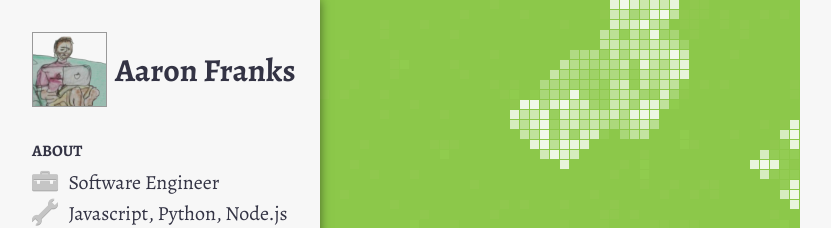
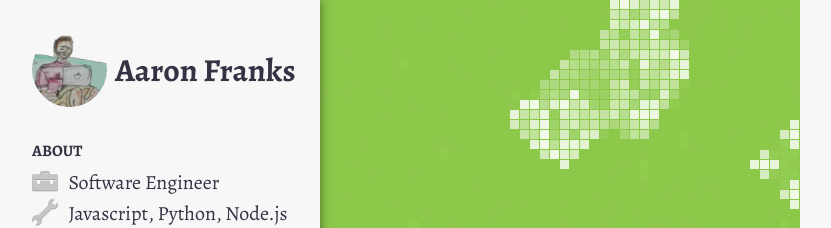
Before and after one commit to af/af.github.com, a Jekyll site: the page built from index.html, in a window 1280 px wide. Shown: the top 228 px of the page, without its empty margins (0-831 px from the left). Built offline with Jekyll 4.4.1, drawn with Linux system fonts in a browser that asks for light colours.

Commit message:
Change avatar style to use a circular "mask"

```diff
--- a/css/main.css
+++ b/css/main.css
@@ -80,7 +80,7 @@ body > header .avatar {
   float: left;
   margin-right: 0.5rem;
   position: relative;
-  border: 1px solid #999;
+  border-radius: 50%;
 }
 body > header h1 {
   font-size: 2rem;
--- a/css/main.styl
+++ b/css/main.styl
@@ -37,7 +37,7 @@ body > header
         float: left
         margin-right: 0.5rem
         position: relative
-        border: 1px solid #999
+        border-radius: 50%
 
     h1
         font-size: 2rem
```
